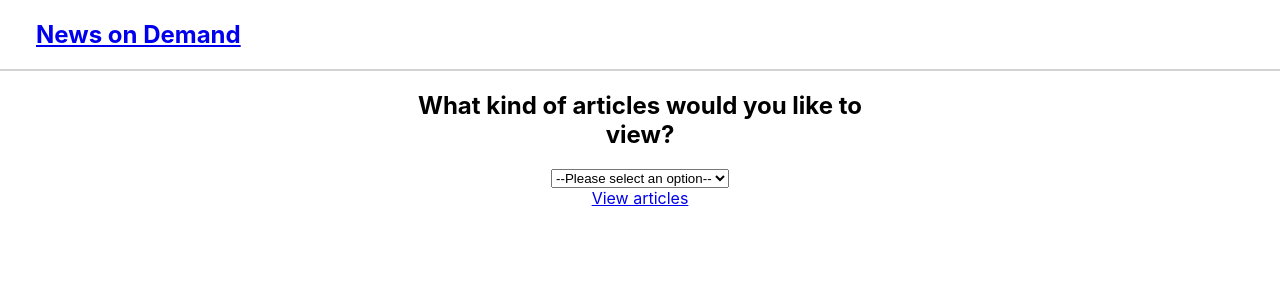
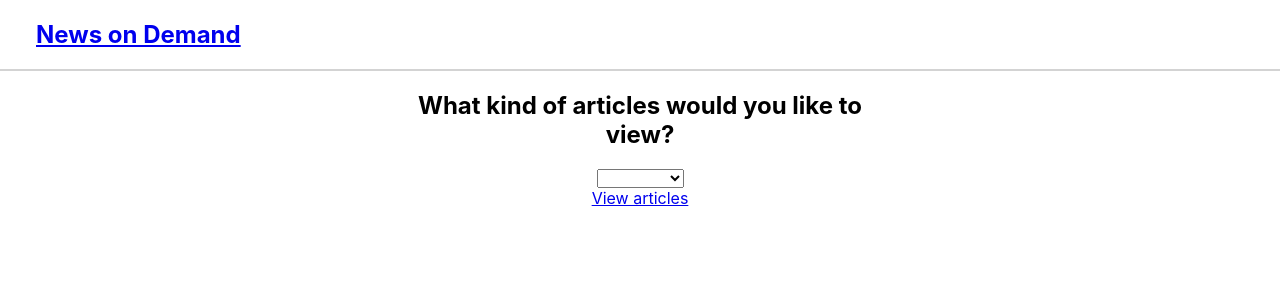
Before and after one commit to errabun/NYTimes-T.H.-Challenge, a React (Create React App) app: page / in a window 1280 px wide. Shown: the top 300 px of the page. Built offline with nearby package versions, Linux system fonts and the light colour scheme.

Commit message:
Add Article component and find feature

```diff
--- a/src/Components/App/App.js
+++ b/src/Components/App/App.js
@@ -2,6 +2,7 @@ import './App.css';
 import Dashboard from '../Dashboard/Dashboard'
 import Header from '../Header/Header'
 import Query from '../Query/Query'
+import Article from '../Article/Article'
 import { Route, Switch } from 'react-router-dom'
 import { useState } from 'react'
 import { fetchSelectNews } from '../apiCalls/apiCalls'
@@ -9,10 +10,16 @@ import { fetchSelectNews } from '../apiCalls/apiCalls'
 function App() {
 
   const [articles, setArticles] = useState([])
+  const [selectedArticle, setSelectedArticle] = useState('')
 
   const submitGenre = (newsSelection) => {
     fetchSelectNews(newsSelection)
       .then(data => setArticles(data.results))
+  }
+
+  const findSelected = (title) => {
+    const foundStory = articles.find(article => article.id === title)
+    setSelectedArticle(foundStory)
   }
 
   return (
@@ -22,7 +29,11 @@ function App() {
         <Switch>
           <Route
             exact path='/query'
-            render={() => <Query articles={articles} />}
+            render={() => <Query articles={articles} findSelected={findSelected}/>}
+          />
+          <Route
+            exact path='/article'
+            render={() => <Article selectedArticle={selectedArticle} />}
           />
           <Route
             exact path='/'
--- /dev/null
+++ b/src/Components/Article/Article.js
@@ -0,0 +1,21 @@
+import './Article.css'
+
+function Article({ selectedArticle }) {
+
+  const {title, byline, multimedia, url, published_date, abstract} = selectedArticle
+
+  const formatDate = published_date.slice(0, 10).toString()
+
+  return (
+    <div>
+      <h2>{title}</h2>
+      <h4>{byline}</h4>
+      <p>Published on: {formatDate}</p>
+      <img src={multimedia[0].url} alt={multimedia[0].caption} height='350' width='600'/>
+      <p>{abstract}</p>
+      <a href={url}>Take me to this article</a>
+    </div>
+  )
+}
+
+export default Article
--- a/src/Components/Dashboard/Dashboard.js
+++ b/src/Components/Dashboard/Dashboard.js
@@ -1,36 +1,27 @@
 import './Dashboard.css'
 import { useState } from 'react'
 import { Link } from 'react-router-dom'
+import genres from '../../newsGenres'
 
 function Dashboard ({ submitGenre }) {
   const [newsSelection, setNewsSelection] = useState('')
 
-  const handleClick = (e) => {
+  const handleClick = () => {
     submitGenre(newsSelection)
   }
+
+  const selectGenre = genres.map((genre, index) => {
+    return (
+      <option value={genre} key={index} id={genre}>{genre}</option>
+    )
+  })
 
   return(
     <div className='component-container'>
       <main className='select-container'>
         <h2 style={{'textAlign': 'center'}}>What kind of articles would you like to view?</h2>
         <select id='article-select' value={newsSelection} onChange={e => setNewsSelection(e.target.value)}>
-          <option value=''> --Please select an option--</option>
-          <option value='arts'>Arts</option>
-          <option value='books'>Books</option>
-          <option value='business'>Business</option>
-          <option value='fashion'>Fashion</option>
-          <option value='food'>Food</option>
-          <option value='health'>Health</option>
-          <option value='magazine'>Magazine</option>
-          <option value='movies'>Movies</option>
-          <option value='politics'>Politics</option>
-          <option value='realestate'>Real Estate</option>
-          <option value='science'>Science</option>
-          <option value='sports'>Sports</option>
-          <option value='technology'>Technology</option>
-          <option value='travel'>Travel</option>
-          <option value='us'>US News</option>
-          <option value='world'>World News</option>
+          {selectGenre}
         </select>
           {/* <button onClick={e => submitGenre(e.target.value)}>Submit</button> */}
         <Link to='/query' onClick={() => handleClick()}>
--- a/src/Components/Query/Query.js
+++ b/src/Components/Query/Query.js
@@ -1,42 +1,28 @@
 import './Query.css'
 import { Link } from 'react-router-dom'
 
-function Query({ articles }) {
+function Query({ articles, findSelected }) {
 
-  const displayFirst = () => {
+  const listArticles = articles.map(article => {
     return (
       <div>
-        <h1>{articles[0].section.toUpperCase()}</h1>
-        <h2>{articles[0].title}</h2>
-        <h4>{articles[0].byline}</h4>
-        <Link to={articles[0].url}>Take me to this story</Link>
-        <p>{articles[0].abstract}</p>
-        <img src={articles[0].multimedia[0].url} height='300' width='550' alt='story multimedia' />
+        <button key={article.title} onClick={() => findSelected(article.id)}>
+          {article.title}
+        </button>
+        <p>{article.byline}</p>
       </div>
     )
-  }
+  })
 
   return (
     <div className='query-container'>
-      <div className='main-story'>
-        {displayFirst()}
-      </div>
       <div className='list-container'>
         <h2>Other related news stories...</h2>
-        <ul>
-          {articles.map(article => {
-            return (
-              <div>
-                <li key={article.title}>
-                  <Link to={article.url}>
-                    {article.title}
-                  </Link>
-                </li>
-                {article.byline}
-              </div>
-            )
-          })}
-        </ul>
+        <main>
+          <Link to='/article'>
+            {listArticles}
+          </Link>
+        </main>
       </div>
     </div>
   )
```
Also changed, not shown: src/Components/Article/Article.css (added).
